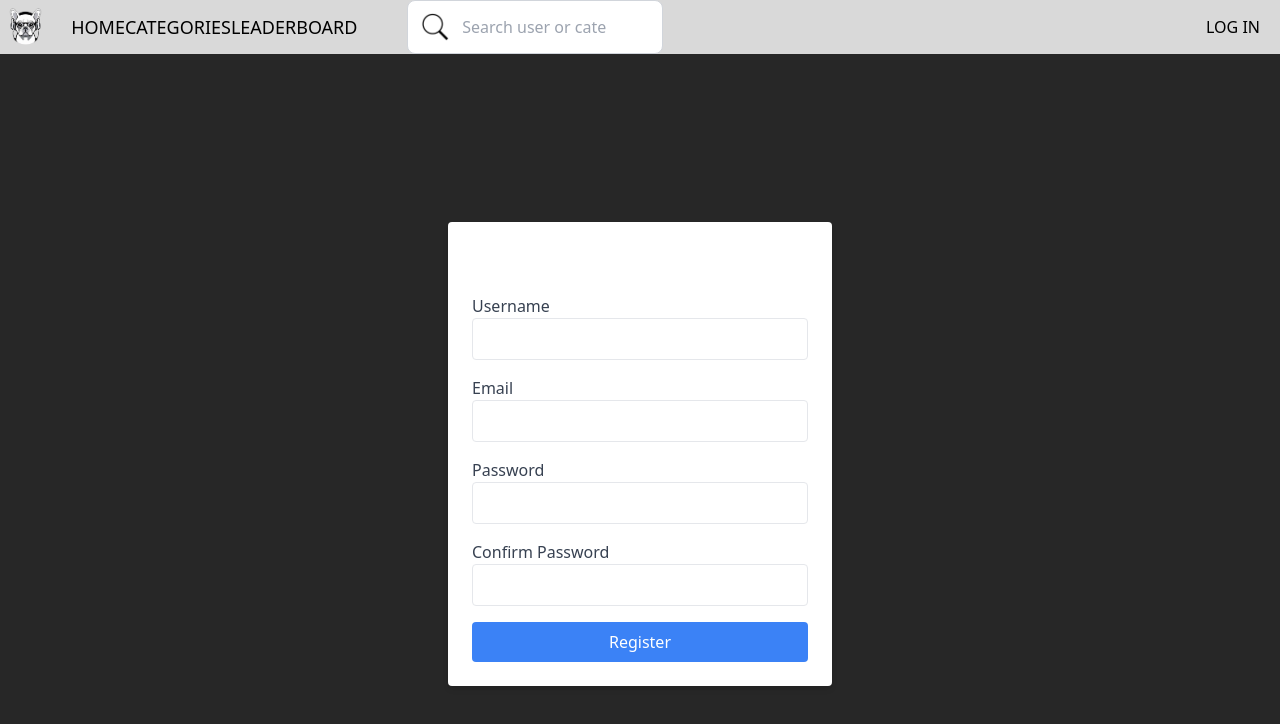
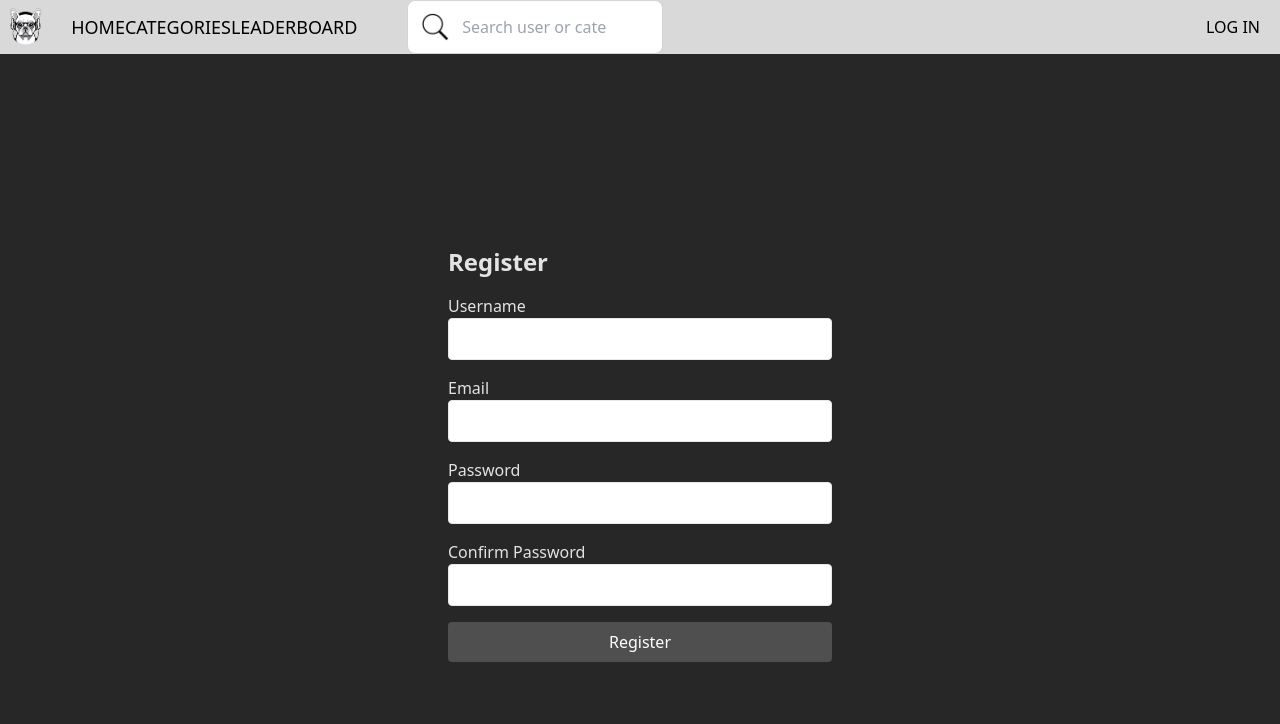
Before and after one commit to TanzerDx/PibbleTV-Frontend, a React (Vite) app: page /register in a window 1280 px wide. Shown: the top 724 px of the page. Built offline with nearby package versions, Linux system fonts and the light colour scheme; no server answers.

Commit message:
initial design created. need to fix profile page

```diff
--- a/src/App.tsx
+++ b/src/App.tsx
@@ -49,7 +49,10 @@ const App: React.FC = () => {
             path="/login"
             element={user ? <Navigate to="/profile" /> : <Login />}
           />
-          <Route path="/profile" element={<Profile />} />
+          <Route
+            path="/profile"
+            element={!user ? <Navigate to="/login" /> : <Profile />}
+          />
         </Routes>
       </Router>
     </div>
--- a/src/pages/login.tsx
+++ b/src/pages/login.tsx
@@ -20,13 +20,10 @@ const Login = () => {
 
   return (
     <div className="flex justify-center items-center h-screen">
-      <form
-        onSubmit={handleSubmit}
-        className="bg-white p-6 rounded shadow-md w-full max-w-sm"
-      >
+      <form onSubmit={handleSubmit} className="w-full max-w-sm">
         <h2 className="text-2xl font-bold mb-4">Login</h2>
         <div className="mb-4">
-          <label className="block text-gray-700">Email</label>
+          <label className="block">Email</label>
           <input
             type="text"
             value={identifier}
@@ -36,7 +33,7 @@ const Login = () => {
           />
         </div>
         <div className="mb-4">
-          <label className="block text-gray-700">Password</label>
+          <label className="block">Password</label>
           <input
             type="password"
             value={password}
@@ -47,7 +44,7 @@ const Login = () => {
         </div>
         <button
           type="submit"
-          className="w-full bg-blue-500 text-white py-2 rounded hover:bg-blue-600"
+          className="w-full bg-defaultBtn text-white py-2 rounded hover:bg-defaultBtnHover"
         >
           Login
         </button>
--- a/src/pages/profile.tsx
+++ b/src/pages/profile.tsx
@@ -8,14 +8,13 @@ interface User {
   username: string;
   email: string;
   profilePic: string;
+  bgPic: string;
+  followers: number;
+  following: number;
 }
 
 const Profile: React.FC = () => {
-  const [userDetails, setUserDetails] = useState({
-    username: "",
-    email: "",
-    profilePic: "",
-  });
+  const [userDetails, setUserDetails] = useState<User | null>(null);
 
   const fetchUserData = async () => {
     auth.onAuthStateChanged(async (user: User | null) => {
@@ -25,7 +24,7 @@ const Profile: React.FC = () => {
         if (docSnap.exists()) {
           setUserDetails(docSnap.data() as User);
         } else {
-          console.log("No such document!");
+          console.log("No such user!");
         }
       } else {
         console.log("User is not logged in!");
@@ -37,16 +36,34 @@ const Profile: React.FC = () => {
     fetchUserData();
   }, []);
 
-  async function handleLogout() {
-    await auth.signOut();
-    window.location.href = "/homepage";
-  }
+  return userDetails ? (
+    <div>
+      <div>
+        <img
+          className="w-full h-[30vh] object-cover"
+          src={userDetails.bgPic}
+          alt="Background"
+        />
+      </div>
 
-  return userDetails ? (
-    <div className="flex items-center justify-center min-h-screen">
-      <div className="p-6 rounded-lg shadow-lg">
-        <h1 className="text-2xl font-bold mb-4">Profile Page</h1>
-        <p className="text-lg">Username: {userDetails.username}</p>
+      <div className="flex p-10">
+        <div className="w-10%">
+          <img
+            className="w-full rounded-full"
+            src={userDetails.profilePic}
+            alt="ProfilePic"
+          />
+        </div>
+
+        <div className="flex flex-row items-center ml-2%">
+          <div>
+            <h1 className="text-3xl font-bold">{userDetails.username}</h1>
+          </div>
+          <div className="flex flex-col ml-2%">
+            <h1 className="text-3xl">{userDetails.followers} followers </h1>
+            <h1 className="text-3xl">{userDetails.following} following</h1>
+          </div>
+        </div>
       </div>
     </div>
   ) : (
--- a/src/pages/register.tsx
+++ b/src/pages/register.tsx
@@ -11,6 +11,9 @@ const Register = () => {
 
   const defaultProfilePic =
     "https://cdn.pixabay.com/photo/2015/10/05/22/37/blank-profile-picture-973460_1280.png";
+
+  const defaultBackgroundPic =
+    "https://img.goodfon.com/wallpaper/big/0/af/minimalizm-gory-tekstura-cherno-beloe-chernoe.webp";
 
   const handleSubmit = async (e: React.FormEvent) => {
     e.preventDefault();
@@ -31,9 +34,12 @@ const Register = () => {
           username,
           email,
           profilePic: defaultProfilePic,
+          bgPic: defaultBackgroundPic,
+          followers: 0,
+          following: 0,
         });
 
-        window.location.href = "/login";
+        window.location.href = "/profile";
       }
     } catch (error) {
       console.log("Error registering the user:", error);
@@ -42,13 +48,10 @@ const Register = () => {
 
   return (
     <div className="flex justify-center items-center h-screen">
-      <form
-        onSubmit={handleSubmit}
-        className="bg-white p-6 rounded shadow-md w-full max-w-sm"
-      >
+      <form onSubmit={handleSubmit} className="w-full max-w-sm">
         <h2 className="text-2xl font-bold mb-4">Register</h2>
         <div className="mb-4">
-          <label className="block text-gray-700">Username</label>
+          <label className="block">Username</label>
           <input
             type="text"
             value={username}
@@ -58,7 +61,7 @@ const Register = () => {
           />
         </div>
         <div className="mb-4">
-          <label className="block text-gray-700">Email</label>
+          <label className="block">Email</label>
           <input
             type="email"
             value={email}
@@ -68,7 +71,7 @@ const Register = () => {
           />
         </div>
         <div className="mb-4">
-          <label className="block text-gray-700">Password</label>
+          <label className="block">Password</label>
           <input
             type="password"
             value={password}
@@ -78,7 +81,7 @@ const Register = () => {
           />
         </div>
         <div className="mb-4">
-          <label className="block text-gray-700">Confirm Password</label>
+          <label className="block">Confirm Password</label>
           <input
             type="password"
             value={passwordToConfirm}
@@ -89,7 +92,7 @@ const Register = () => {
         </div>
         <button
           type="submit"
-          className="w-full bg-blue-500 text-white py-2 rounded hover:bg-blue-600"
+          className="w-full bg-defaultBtn text-white py-2 rounded hover:bg-defaultBtnHover"
         >
           Register
         </button>
--- a/tailwind.config.js
+++ b/tailwind.config.js
@@ -41,6 +41,8 @@ export default {
         defaultBg: "#272727",
         defaultText: "rgba(255, 255, 255, 0.87)",
         navbar: "#D9D9D9",
+        defaultBtn: "#504F4F",
+        defaultBtnHover: "#3F3F3F",
       },
       fontFamily: {
         sans: ["system-ui", "Avenir", "Helvetica", "Arial", "sans-serif"],
```
